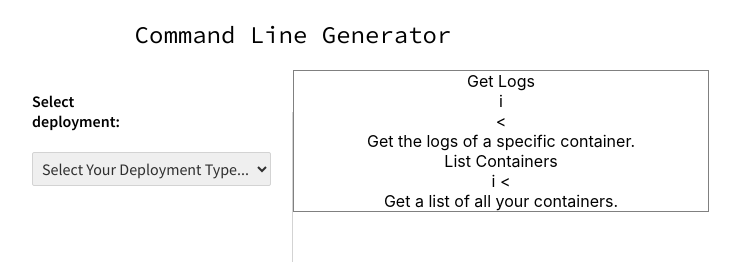
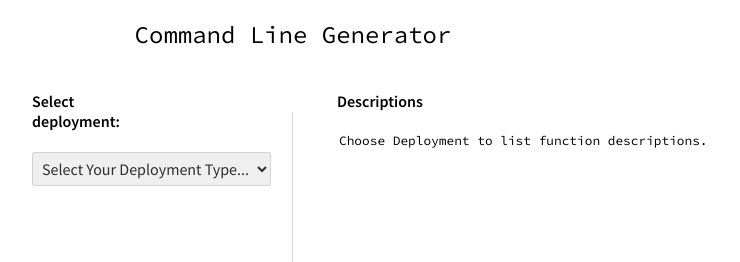
Before and after one commit to sourcegraph/support-generator, a React (Create React App) app: page / in a window 1280 px wide. Shown: the part 330-592 px from the top of the page, without its empty margins (347-1087 px from the left). Built offline with nearby package versions, Linux system fonts and the light colour scheme.

Commit message:
Gave up on the new descriptions list lol.

```diff
--- a/src/App.jsx
+++ b/src/App.jsx
@@ -8,10 +8,10 @@ import GeneratedURI from './Components/UI/GeneratedURI';
 
 // ANCHOR CSS
 import './App.css';
-// import Descriptions from './Components/Descriptions/Descriptions';
+import Descriptions from './Components/Descriptions/Descriptions';
 import Or from './Components/UI/Or';
 import GeneratedCommand from './Components/Command/GeneratedCommand';
-import DescriptionList from './Components/Desc/DescriptionList';
+// import DescriptionList from './Components/Desc/DescriptionList';
 
 
 
@@ -82,7 +82,9 @@ function App() {
 					{/* <Descriptions
 						selectedDeployment={selectedDeployment}
 					/> */}
-					<DescriptionList />
+					<Descriptions
+						selectedDeployment={selectedDeployment}
+					/>
 				</div>
 			</div>
 
--- a/src/Components/Desc/DescriptionList.css
+++ /dev/null
@@ -1,3 +0,0 @@
-.description-list {
-    border: 1px solid gray;
-}
--- a/src/Components/Desc/DescriptionList.jsx
+++ /dev/null
@@ -1,36 +0,0 @@
-// ANCHOR CSS
-import './DescriptionList.css';
-
-export default function DescriptionList() {
-    return (
-        <div className="description-list">
-            <div className="description-container">
-                <div className="description-row">
-                    <div className="function-name">
-                        Get Logs
-                    </div>
-                    <div className="info-btn">
-                        <div>i</div>
-                        <div className="carat">{`<`}</div>
-                    </div>
-                </div>
-                <div className="description-info">
-                    Get the logs of a specific container.
-                </div>
-            </div>
-            <div className="description-container">
-                <div className="description-row">
-                    <div className="function-name">
-                        List Containers
-                    </div>
-                    <div className="expand-info-btn">
-                        i <span className="carat">{`<`}</span>
-                    </div>
-                </div>
-                <div className="description-info">
-                    Get a list of all your containers.
-                </div>
-            </div>
-        </div>
-    )
-}
--- a/src/utils/helpers.js
+++ b/src/utils/helpers.js
@@ -3,5 +3,6 @@ export const getOptionValues = (obj) => {
     for (let i in obj) {
         arr.push(i);
     }
+    console.log(arr);
     return arr;
 }
```
Also changed, not shown: src/Components/Desc/DescriptionInfo.css (deleted), src/Components/Desc/DescriptionInfo.jsx (deleted), src/Components/Desc/DescriptionRow.css (deleted), src/Components/Desc/DescriptionRow.jsx (deleted).
